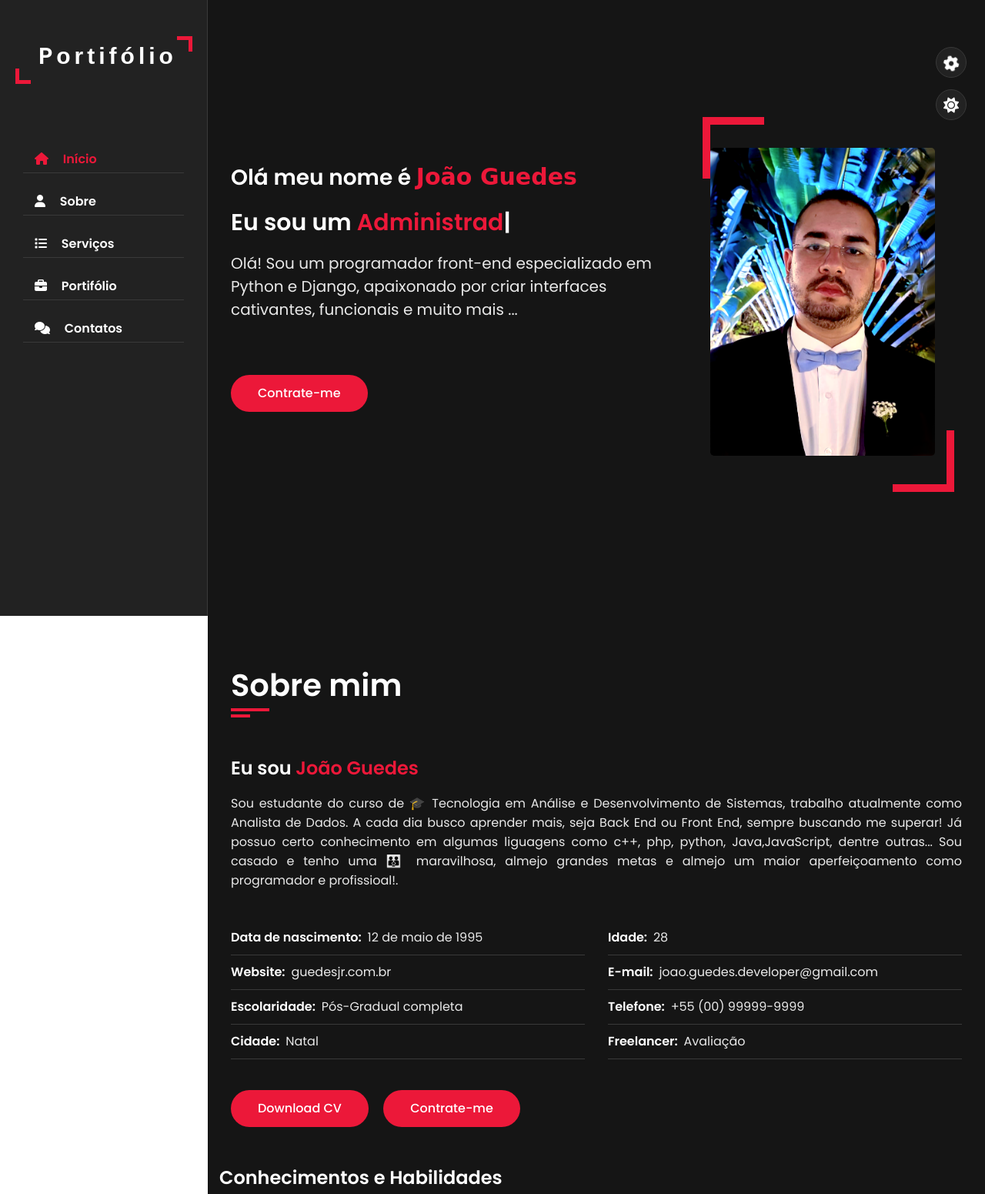
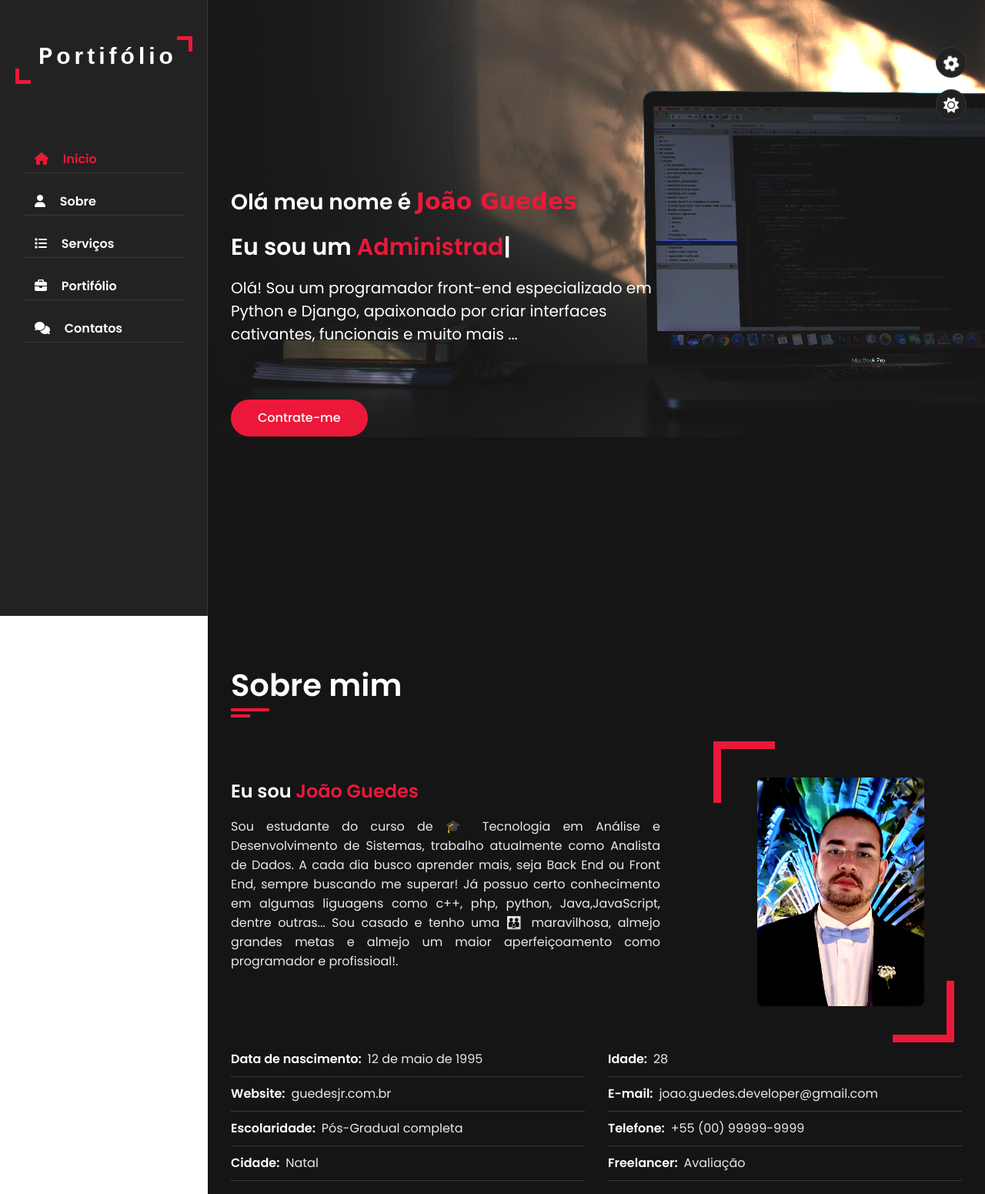
Before and after one commit to guedes-jr/Portfolio, a plain HTML site: page index.html in a window 1280 px wide. Shown: the top 1551 px of the page at 77% size. Drawn offline with nearby package versions, Linux system fonts and the light colour scheme; a web font is replaced by a local one.

Commit message:
Atualizações do portífólio

```diff
--- a/css/style.css
+++ b/css/style.css
@@ -271,14 +271,31 @@ ul {
 
 /* Home Section */
 .home {
-    min-height: 100vh;
+    width: 100%;
+    height: 100vh;
     display: flex;
-    color: var(--text-black-900);
+    position: relative;
+    background-image: url("../images/banner.jpg");
+    background-repeat: no-repeat, repeat;
+    background-attachment: scroll, fixed;
+    background-size: 100%;
+    color: #fff;
+}
+
+body.dark .home {
+    background-blend-mode: color-dodge;
+}
+
+.home .max-width {
+    position: absolute;
+    top: 40%;
+    left: 6%;
 }
 
 .home .home-info {
     flex: 0 0 60%;
     max-width: 60%;
+    color: #fff;
 }
 
 h3.hello {
@@ -296,6 +313,7 @@ h3.hello span {
 h3.my-profession {
     font-size: 30px;
     margin: 15px 0;
+    color: #fff;
 }
 
 .typing {
@@ -305,43 +323,7 @@ h3.my-profession {
 .home-info p {
     margin-bottom: 70px;
     font-size: 20px;
-    color: var(--text-black-700);
-}
-
-.home .home-img {
-    flex: 0 0 40%;
-    max-width: 40%;
-    text-align: center;
-    position: relative;
-
-}
-
-.home-img::after {
-    content: '';
-    position: absolute;
-    height: 80px;
-    width: 80px;
-    border-bottom: 10px solid var(--skin-color);
-    border-right: 10px solid var(--skin-color);
-    right: 25px;
-    bottom: -40px;
-}
-
-.home-img::before {
-    content: '';
-    position: absolute;
-    height: 80px;
-    width: 80px;
-    border-top: 10px solid var(--skin-color);
-    border-left: 10px solid var(--skin-color);
-    left: 40px;
-    top:  -40px;
-}
-
-.home .home-img img {
-    margin: auto;
-    border-radius: 5px;
-    height: 400px;
+    color: #fff;
 }
 
 /* About Section */
@@ -351,8 +333,9 @@ h3.my-profession {
 }
 
 .about .about-content .about-text {
-    flex: 0 0 100%;
-    max-width: 100%;
+    flex: 0 0 60%;
+    max-width: 60%;
+    margin-top: 30px;
 }
 
 .about .about-content .about-text h3 {
@@ -370,6 +353,39 @@ h3.my-profession {
     font-size: 16px;
     line-height: 25px;
     color: var(--text-black-700);
+}
+
+.about .about-content .about-image::after {
+    content: '';
+    position: absolute;
+    height: 80px;
+    width: 80px;
+    border-bottom: 10px solid var(--skin-color);
+    border-right: 10px solid var(--skin-color);
+    right: 25px;
+    bottom: -40px;
+}
+
+.about .about-content .about-image::before {
+    content: '';
+    position: absolute;
+    height: 80px;
+    width: 80px;
+    border-top: 10px solid var(--skin-color);
+    border-left: 10px solid var(--skin-color);
+    right: 26.3%;
+    top:  -5%;
+}
+.about .about-content .about-image {
+    flex: 0 0 40%;
+    max-width: 40%;
+    margin-top: 30px;
+}
+
+.about .about-content .about-image img {
+    width: 60%;
+    margin-left: 6rem;
+    border-radius: .5rem;
 }
 
 .about .about-content .personal-info {
--- a/index.html
+++ b/index.html
@@ -71,9 +71,6 @@
                             </p>
                             <a href="#contact" class="btn hire-me">Contrate-me</a>
                         </div>
-                        <div class="home-img padd-15">
-                            <img src="./images/perfil.png" alt="perfil">
-                        </div>
                     </div>
                 </div>
             </section>
@@ -98,6 +95,9 @@
                                         Java,JavaScript, dentre outras... Sou casado e tenho uma 👪 maravilhosa,
                                         almejo grandes metas e almejo um maior aperfeiçoamento como programador e profissioal!.
                                     </p>
+                                </div>
+                                <div class="about-image padd-15">
+                                    <img src="./images/perfil.png" alt="perfil">
                                 </div>
                             </div>
                             <div class="row">
@@ -299,7 +299,7 @@
                                                     </h3>
                                                     <h4 class="timeline-title">IFRN Nova Cruz/RN</h4>
                                                     <p class="timeline-text">
-                                                        Curso Técnico em Informática: Informática
+                                                        Curso Técnico em Informática
                                                     </p>
                                                 </div>
 
@@ -311,7 +311,7 @@
                                                     </h3>
                                                     <h4 class="timeline-title">UVA Santo Antonio/RN</h4>
                                                     <p class="timeline-text">
-                                                        Licenciatura Plena em Pedagogia. : Pedagogia
+                                                        Licenciatura Plena em Pedagogia.
                                                     </p>
                                                 </div>
 
@@ -323,7 +323,7 @@
                                                     </h3>
                                                     <h4 class="timeline-title">UFRN Nova Cruz/RN</h4>
                                                     <p class="timeline-text">
-                                                        Licenciatura Plena em Matemática.: Matemática
+                                                        Licenciatura Plena em Matemática.
                                                     </p>
                                                 </div>
 
@@ -335,7 +335,7 @@
                                                     </h3>
                                                     <h4 class="timeline-title">Faculdade de Educação São Luís EaD</h4>
                                                     <p class="timeline-text">
-                                                        Pós-Graduação em Metodologia do Ensino da Matemática: Matemática
+                                                        Pós-Graduação em Metodologia do Ensino da Matemática
                                                     </p>
                                                 </div>
 
@@ -726,7 +726,6 @@
             breakpoints: {
                 770: {
                     slidesPerView: 1,
-                    spaceBetween: 60
                 },
                 900: {
                     slidesPerView: 2,
```
Also changed, not shown: images/banner.jpg (added), 1 other file.
